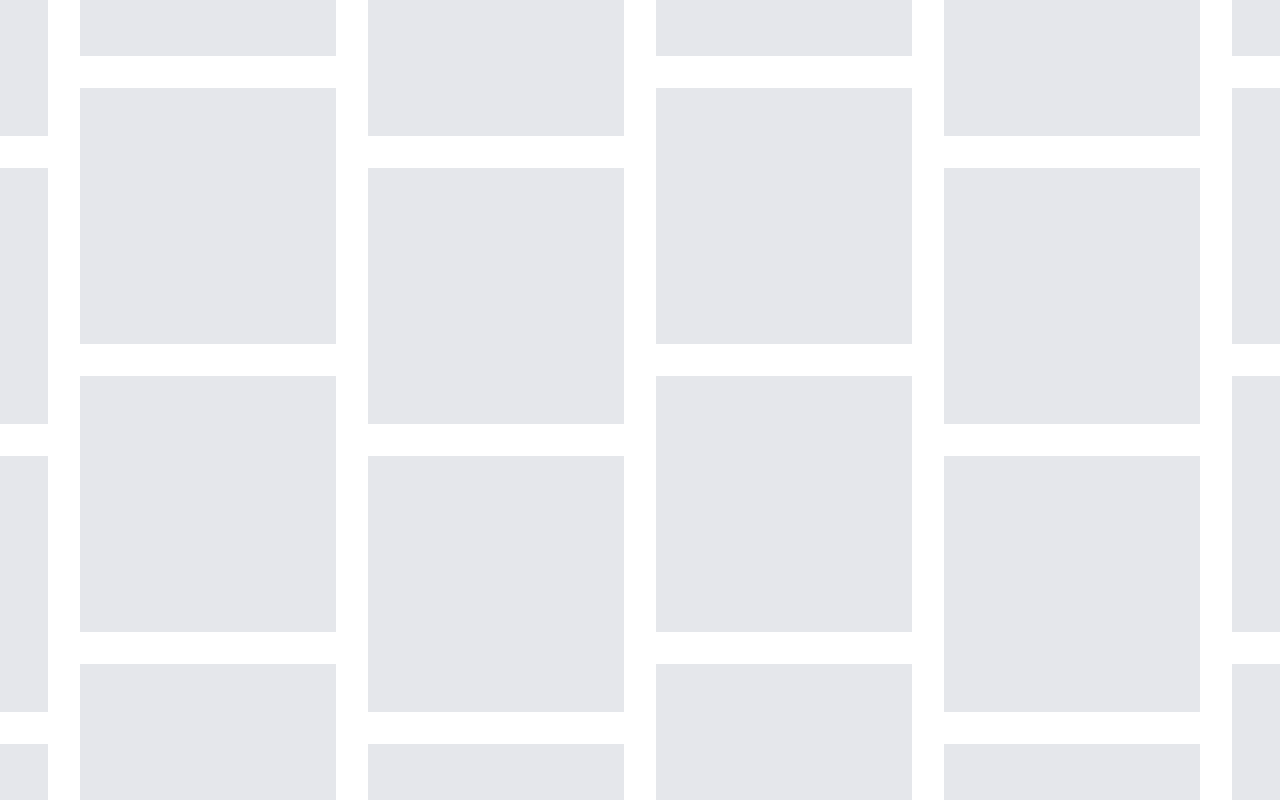
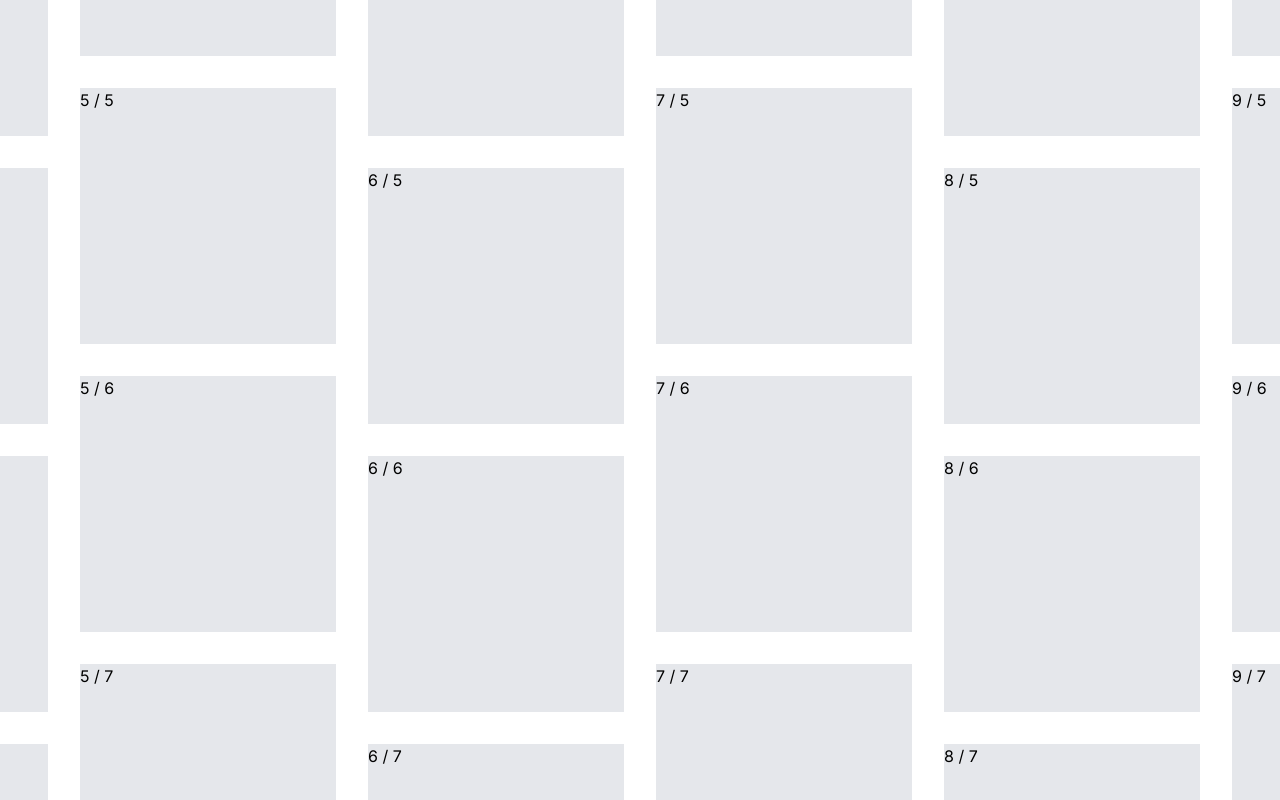
Before and after one commit to why-agency/why-test-app, a Next.js app: page / in a window 1280 px wide. Built offline with nearby package versions, Linux system fonts and the light colour scheme.

Commit message:
measure correct element

```diff
--- a/app/Canvas.tsx
+++ b/app/Canvas.tsx
@@ -1,9 +1,9 @@
 "use client";
 
-import { motion } from "framer-motion";
+import { animationControls, motion, useAnimationControls, useDragControls } from "framer-motion";
 import useDimensions from "./hooks/useDimensions";
 import { cn } from "./lib/utils";
-import { ReactNode } from "react";
+import { ReactNode, useEffect, useRef, useState } from "react";
 
 export interface CanvasProps {
     children: ReactNode;
@@ -11,9 +11,15 @@ export interface CanvasProps {
 
 export default function Canvas(props: CanvasProps) {
     const { ref, dimensions } = useDimensions();
+    const animationControls = useAnimationControls();
 
-    const distanceX = !!dimensions && dimensions.x / 2 - window.innerWidth / 2;
-    const distanceY = !!dimensions && dimensions.y / 2 - window.innerHeight / 2;
+    const prevX = useRef(0);
+    const prevY = useRef(0);
+    const dragAnimating = useRef(false);
+    const shouldReCenter = useRef(false);
+
+    let distanceX = !!dimensions && dimensions.x / 2 - window.innerWidth / 2;
+    let distanceY = !!dimensions && dimensions.y / 2 - window.innerHeight / 2;
 
     function getDragConstraints() {
         if (!distanceX || !distanceY) {
@@ -36,15 +42,20 @@ export default function Canvas(props: CanvasProps) {
 
     return (
         <motion.div className={cn("h-screen overflow-hidden", { invisible: !distanceX || !distanceY })}>
-            <motion.div
-                style={getTransform()}
-                ref={ref}
-            >
+            <motion.div style={getTransform()}>
                 <motion.div
                     drag
+                    animate={animationControls}
                     dragConstraints={getDragConstraints()}
+                    onDragStart={() => (dragAnimating.current = true)}
+                    onDragEnd={() => (dragAnimating.current = true)}
                 >
-                    <div className="flex">{props.children}</div>
+                    <div
+                        className="flex"
+                        ref={ref}
+                    >
+                        {props.children}
+                    </div>
                 </motion.div>
             </motion.div>
         </motion.div>
--- a/app/Grid.tsx
+++ b/app/Grid.tsx
@@ -11,11 +11,13 @@ export default function Grid() {
                     key={index}
                     className={cn("flex shrink-0 flex-col gap-8", { "pt-20": index % 2 === 0 })}
                 >
-                    {[...Array(numRows)].map((_, index) => (
+                    {[...Array(numRows)].map((_, rowIndex) => (
                         <div
-                            key={index}
+                            key={rowIndex}
                             className="size-64 shrink-0 bg-gray-200"
-                        ></div>
+                        >
+                            {index} / {rowIndex}
+                        </div>
                     ))}
                 </div>
             ))}
--- a/app/hooks/useDimensions.tsx
+++ b/app/hooks/useDimensions.tsx
@@ -1,5 +1,5 @@
 import { MotionValue } from "framer-motion";
-import { useState, useCallback, useLayoutEffect, RefObject, useRef } from "react";
+import { useState, useCallback, useLayoutEffect, RefObject, useRef, useEffect } from "react";
 
 export type Dimensions =
     | {
@@ -29,7 +29,7 @@ export default function useDimensions(): ReturnType {
 
     const [dimensions, setDimensions] = useState<Dimensions>(undefined);
 
-    useLayoutEffect(() => {
+    useEffect(() => {
         function measure() {
             if (timeout.current) {
                 clearTimeout(timeout.current);
```
